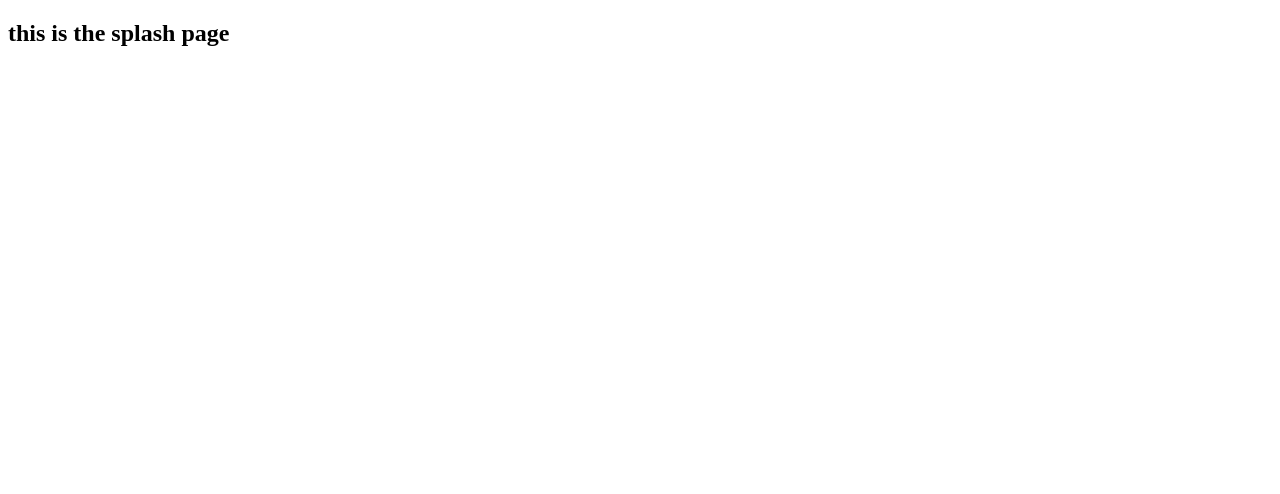
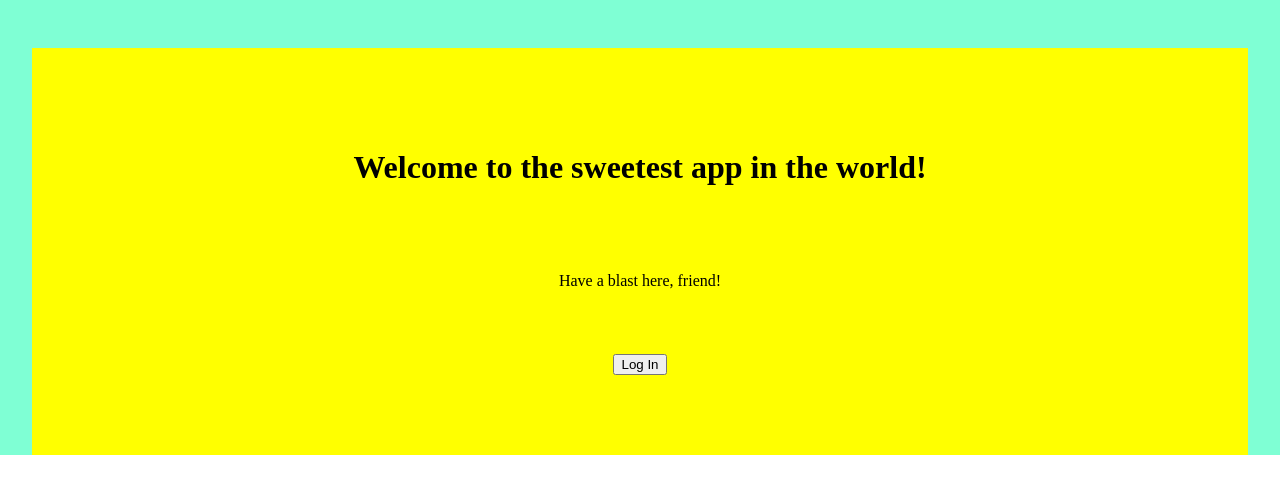
Before and after one commit to benjaminkent/sweet-auth-app, a React (Create React App) app: page / in a window 1280 px wide. Shown: the top 494 px of the page. Built offline with nearby package versions, Linux system fonts and the light colour scheme.

Commit message:
working on splash page

```diff
--- a/src/index.scss
+++ b/src/index.scss
@@ -0,0 +1,7 @@
+@import 'splash';
+@import 'home';
+
+body {
+  margin: 0;
+  padding: 0;
+}
--- a/src/pages/Splash.jsx
+++ b/src/pages/Splash.jsx
@@ -3,8 +3,16 @@ import React, { Component } from 'react'
 class Splash extends Component {
   render() {
     return (
-      <div>
-        <h2>this is the splash page</h2>
+      <div className="splash-body">
+        <main className="splash-main">
+          <h1 className="splash-header">
+            Welcome to the sweetest app in the world!
+          </h1>
+          <p className="splash-welcome">Have a blast here, friend!</p>
+          <div>
+            <button className="login">Log In</button>
+          </div>
+        </main>
       </div>
     )
   }
--- /dev/null
+++ b/src/splash.scss
@@ -0,0 +1,25 @@
+.splash-body {
+  background-color: aquamarine;
+  margin: 0;
+  width: 100%;
+  height: 100%;
+  padding-top: 1rem;
+}
+
+.splash-main {
+  margin: 2rem;
+  background-color: yellow;
+  padding: 5rem 0;
+  display: flex;
+  flex-direction: column;
+  align-items: center;
+}
+
+.splash-header {
+  padding: 0 2rem 3rem 2rem;
+  text-align: center;
+}
+
+.splash-welcome {
+  padding-bottom: 3rem;
+}
```
Also changed, not shown: src/home.scss (added).
